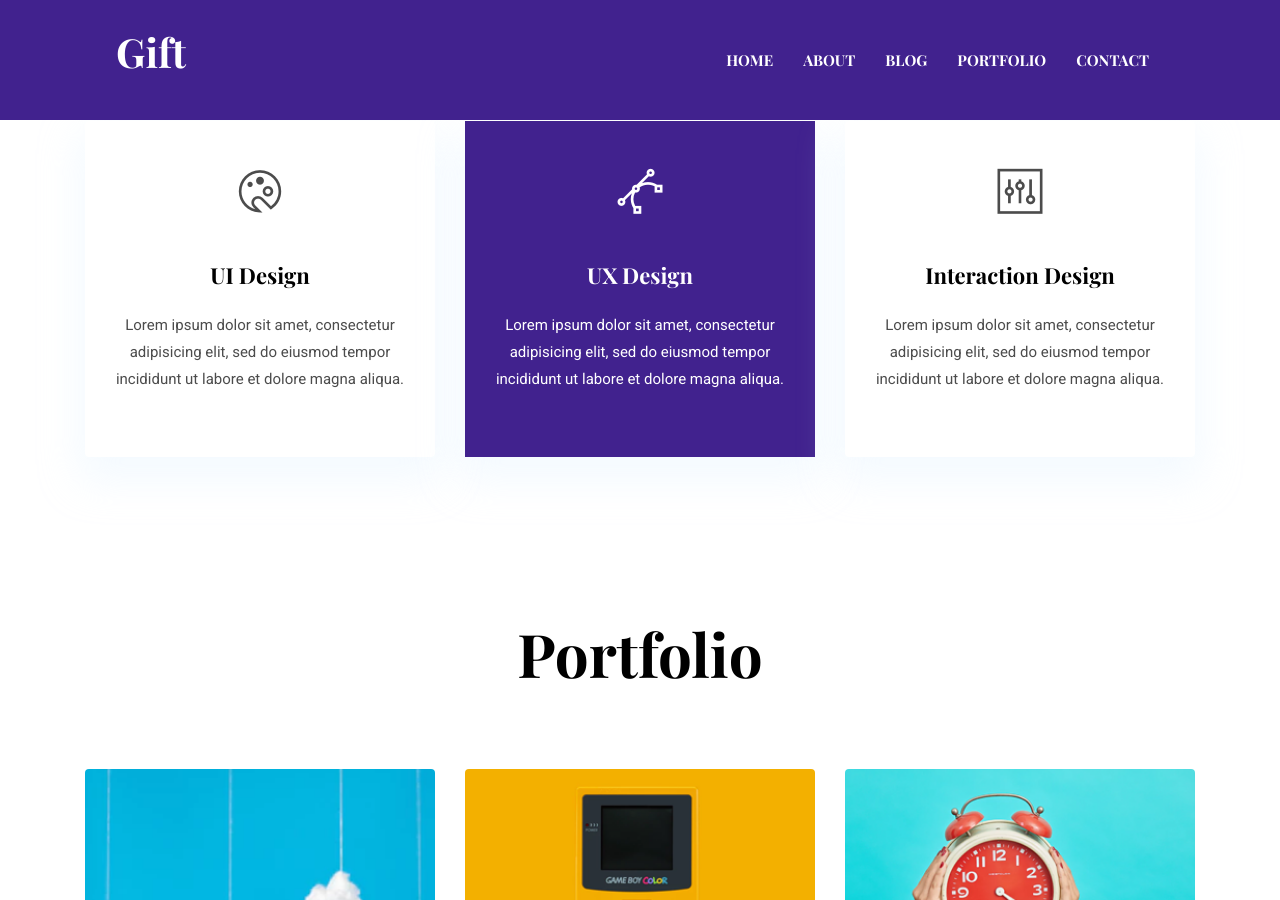
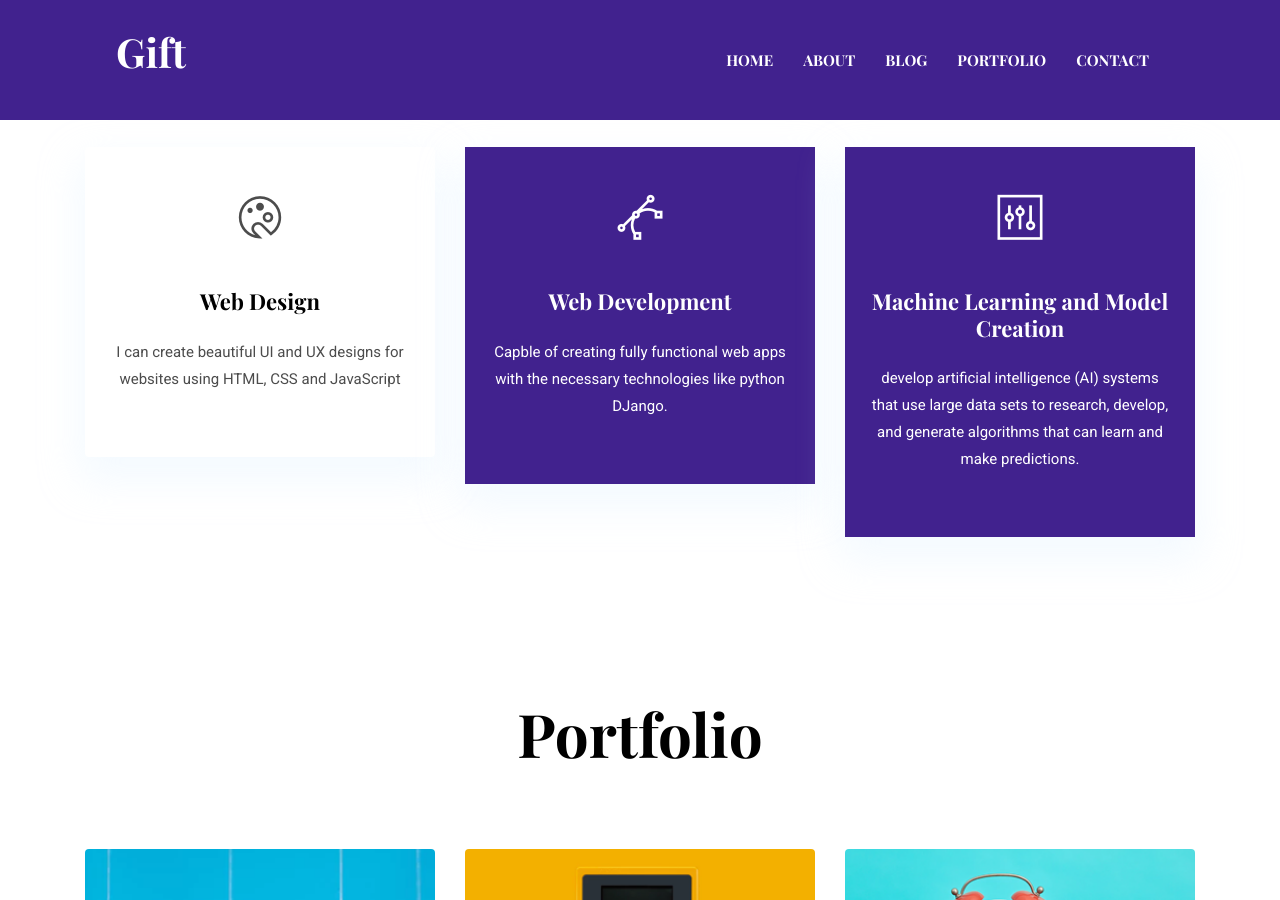
Before and after one commit to gift-exe/gift-exe.github.io, a Jekyll site: the page built from index.html, in a window 1280 px wide and 900 px high, scrolled down 2958 px. Built offline with Jekyll 4.4.1, drawn with Linux system fonts in a browser that asks for light colours; some of the changed text lies outside the part shown.

Commit message:
Update
Again

```diff
--- a/_data/settings.yml
+++ b/_data/settings.yml
@@ -52,7 +52,7 @@ social:
 
 # About Section
 blurb:
-  I've always loved the concept of AI ever since i saw JARVIS in the first Iron Man movie i watched, and now I am just an [A]ctual [I]diot trying to create AIs. You are always welcome to join me on my journey on exploring the world of AI.. 😄✨
+  I've always loved the concept of AI ever since i saw JARVIS in the first Iron Man movie i watched, and now I am just an [A]ctual [I]diot trying to create AIs. You are always welcome to join me on my journey in exploring the world of AI.. 😄✨
 
 blurb-btn-link: '/about'
 blurb-btn-name: know more
@@ -96,7 +96,7 @@ team:
 skills-title: Skills
 skills:
 - {name: Machine Learning, color: '#fdb157', value: '85%'}
-- {name: Deep Learning, color: '#9473e6', value: '60%'}
+- {name: Web Design, color: '#9473e6', value: '90%'}
 - {name: Web Development (Django), color: '#bdecf6', value: '70%'}
 - {name: Data Science, color: '#ffbcaa', value: '70%'}
 
@@ -106,9 +106,9 @@ skills:
 
 experience-title: Experience
 experience:
-- {name: Junior UX Designer, icon: 'icon-1.png', date: 'Jan 2007 - Feb 2009', organization: 'WEBEX'}
-- {name: UX & UI Designer, icon: 'icon-2.png', date: 'Mar 2009 - Aug 2014', organization: 'AUGMEDIX'}
-- {name: Senior UI Designer, icon: 'icon-3.png', date: 'Sep 2014 - Present', organization: 'THEMEFISHER'}
+- {name: Networking and SW-Dev Intern, icon: 'icon-1.png', date: 'Aug 2021 - Nov 2021', organization: 'EARTHLINK'}
+- {name: Backend (DJango) Developer, icon: 'icon-2.png', date: 'April 2022 - Present', organization: 'MY EVERY DEAL'}
+
 
 
 #-------------------------------
@@ -128,22 +128,22 @@ education:
 services-title: Services
 services:
 - {
-    name: UI Design,
+    name: Web Design,
     icon: ti-palette,
-    description: 'Lorem ipsum dolor sit amet, consectetur adipisicing elit, sed do eiusmod tempor incididunt ut labore et dolore magna aliqua.',
+    description: 'I can create beautiful UI and UX designs for websites using HTML, CSS and JavaScript',
     active: # Add true to select section
   }
 - {
-    name: UX Design,
+    name: Web Development,
     icon: ti-vector,
-    description: 'Lorem ipsum dolor sit amet, consectetur adipisicing elit, sed do eiusmod tempor incididunt ut labore et dolore magna aliqua.',
+    description: 'Capble of creating fully functional web apps with the necessary technologies like python DJango.',
     active: true # Add true to select section
   }
 - {
-    name: Interaction Design,
+    name: Machine Learning and Model Creation,
     icon: ti-panel,
-    description: 'Lorem ipsum dolor sit amet, consectetur adipisicing elit, sed do eiusmod tempor incididunt ut labore et dolore magna aliqua.',
-    active: # Add true to select section
+    description: 'develop artificial intelligence (AI) systems that use large data sets to research, develop, and generate algorithms that can learn and make predictions.',
+    active: true
   }
 
 
```
